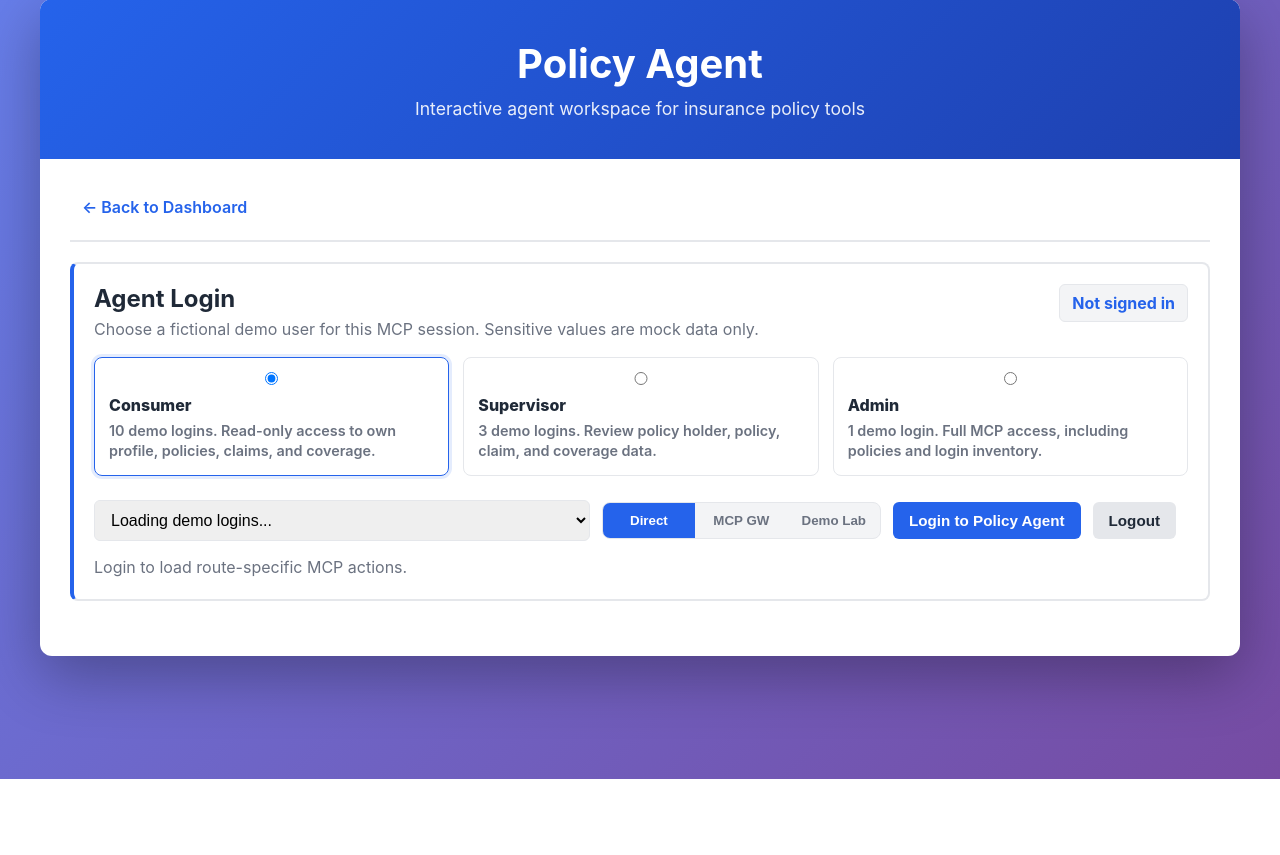
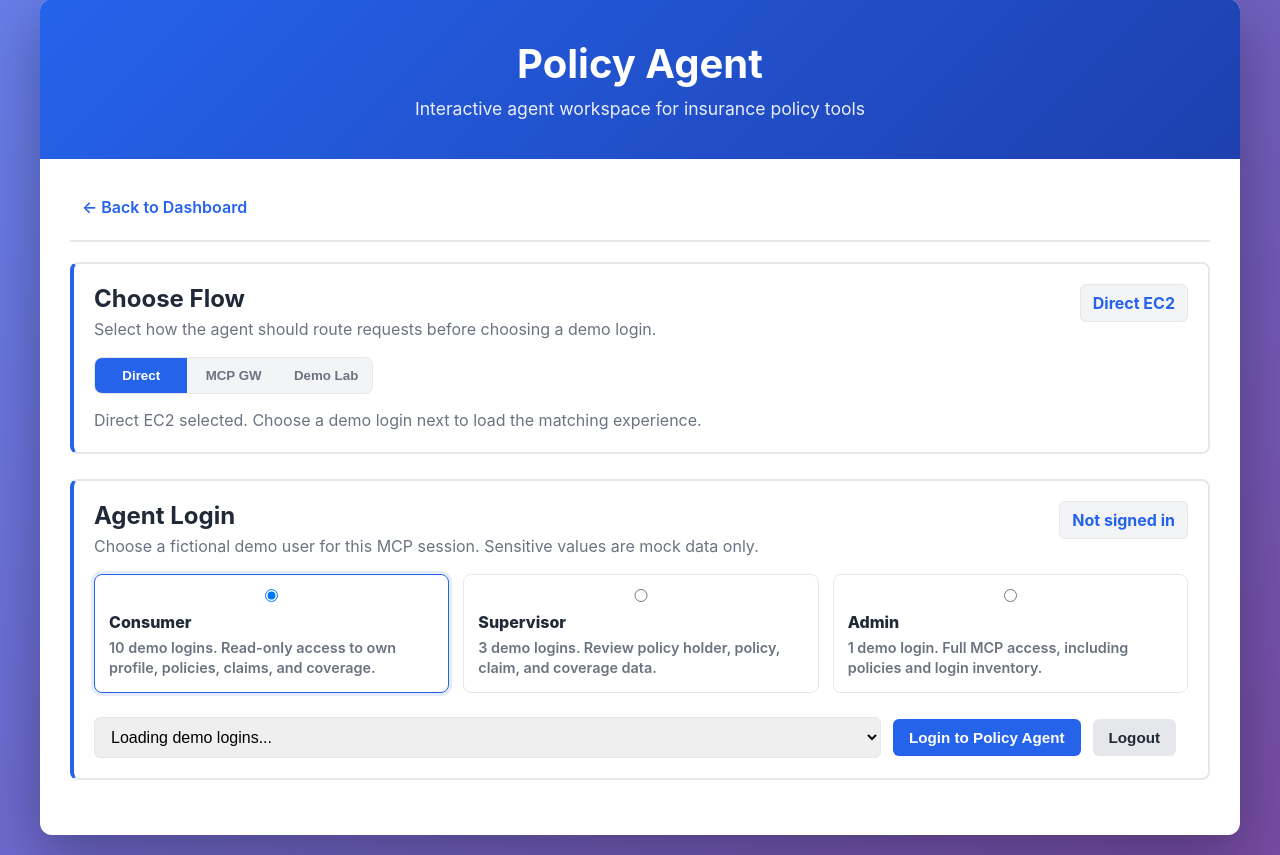
Before and after one commit to shankarmaheswaran/insurance-policy-mcp-server, a Flask app: page /agent in a window 1280 px wide. Shown: the part 21-876 px from the top of the page. Before the commit the page ends 800 px from the top, so only its background shows below. Run offline with Flask 3, Linux system fonts and the light colour scheme.

Commit message:
Move flow selection before agent login

```diff
--- a/policy-agent-ui/app.py
+++ b/policy-agent-ui/app.py
@@ -405,12 +405,7 @@ def agent_connection_check():
         f"[CONFIG] Selected route: {route_label}",
         f"[CONFIG] Selected route URL: {base_url}",
         f"[CONFIG] Selected route host/IP: {backend_host}",
-        f"[AUTH] Local UI login role: {agent_role}",
     ]
-    if agent_username:
-        logs.append(f"[AUTH] Local UI login: {agent_username}")
-    if agent_customer_id:
-        logs.append(f"[AUTH] Customer scope: {agent_customer_id}")
 
     if mode == "mcp_gateway":
         rpc_payload, status, gateway_logs = mcp_gateway_rpc("tools/list")
@@ -452,6 +447,12 @@ def agent_connection_check():
                 "error": None if connected else rpc_payload.get("error", "MCP Gateway rejected request"),
             }
         ), 200 if connected else status
+
+    logs.append(f"[AUTH] Direct mode UI login role: {agent_role}")
+    if agent_username:
+        logs.append(f"[AUTH] Direct mode UI login: {agent_username}")
+    if agent_customer_id:
+        logs.append(f"[AUTH] Customer scope: {agent_customer_id}")
 
     try:
         active_headers = {"Accept": "application/json"}
--- a/policy-agent-ui/static/test-console.css
+++ b/policy-agent-ui/static/test-console.css
@@ -30,7 +30,7 @@
     color: var(--secondary-color);
 }
 
-.role-login-section {
+.flow-selection-section {
     order: 1;
     border: 2px solid var(--border-color);
     border-left: 4px solid var(--primary-color);
@@ -40,6 +40,17 @@
     background: white;
 }
 
+.role-login-section {
+    order: 2;
+    border: 2px solid var(--border-color);
+    border-left: 4px solid var(--primary-color);
+    border-radius: 8px;
+    padding: 20px;
+    margin-bottom: 25px;
+    background: white;
+}
+
+.flow-selection-header,
 .role-login-header {
     display: flex;
     justify-content: space-between;
@@ -48,14 +59,17 @@
     margin-bottom: 18px;
 }
 
+.flow-selection-header h2,
 .role-login-header h2 {
     margin-bottom: 6px;
 }
 
+.flow-selection-header p,
 .role-login-header p {
     color: var(--text-light);
 }
 
+.active-route,
 .active-role {
     background: var(--light-bg);
     border: 1px solid var(--border-color);
@@ -105,7 +119,7 @@
 
 .role-login-actions {
     display: grid;
-    grid-template-columns: minmax(240px, 1fr) auto auto auto auto;
+    grid-template-columns: minmax(240px, 1fr) auto auto auto;
     gap: 12px;
     align-items: center;
 }
@@ -198,7 +212,7 @@
 }
 
 .connection-section {
-    order: 3;
+    order: 4;
     border: 2px solid var(--border-color);
     border-left: 4px solid var(--warning-color);
     border-radius: 8px;
@@ -313,7 +327,7 @@
 }
 
 .tool-selector-section {
-    order: 4;
+    order: 5;
     background: var(--light-bg);
     padding: 20px;
     border-radius: 8px;
@@ -332,7 +346,7 @@
 
 /* Test Area Layout */
 .test-area {
-    order: 5;
+    order: 6;
     display: grid;
     grid-template-columns: 1fr;
     gap: 22px;
@@ -584,7 +598,7 @@
 }
 
 .logs-panel {
-    order: 6;
+    order: 7;
     grid-column: 1 / -1;
     border-left: 4px solid #f59e0b;
     max-height: 400px;
@@ -830,7 +844,7 @@
 
 /* Tool Docs */
 .tool-docs-section {
-    order: 7;
+    order: 8;
     background: var(--light-bg);
     padding: 25px;
     border-radius: 8px;
@@ -909,7 +923,7 @@
 }
 
 .injection-tests-section {
-    order: 2;
+    order: 3;
     background: #fff7ed;
     border: 1px solid #fed7aa;
     border-radius: 8px;
--- a/policy-agent-ui/static/test-console.js
+++ b/policy-agent-ui/static/test-console.js
@@ -85,6 +85,7 @@ function updateConnectionModeDisplay() {
     document.getElementById("directModeButton").classList.toggle("active", connectionMode === "direct");
     document.getElementById("gatewayModeButton").classList.toggle("active", connectionMode === "mcp_gateway");
     document.getElementById("demoLabModeButton").classList.toggle("active", connectionMode === "demo_lab");
+    document.getElementById("activeRoute").textContent = getConnectionModeLabel();
     document.querySelectorAll(".gateway-only").forEach(element => {
         element.classList.toggle("hidden", connectionMode !== "mcp_gateway");
     });
@@ -123,7 +124,7 @@ function updateRouteModeItems() {
     const container = document.getElementById("routeModeItems");
     const routeLabel = getConnectionModeLabel();
     if (!isLoggedIn()) {
-        container.innerHTML = "Login to load route-specific MCP actions.";
+        container.innerHTML = `${routeLabel} selected. Choose a demo login next to load the matching experience.`;
         return;
     }
 
--- a/policy-agent-ui/templates/test-console.html
+++ b/policy-agent-ui/templates/test-console.html
@@ -19,6 +19,25 @@
             <div class="nav-links">
                 <a href="/" class="nav-link">← Back to Dashboard</a>
             </div>
+
+            <!-- Flow Selection -->
+            <section class="flow-selection-section" id="flowSelectionSection">
+                <div class="flow-selection-header">
+                    <div>
+                        <h2>Choose Flow</h2>
+                        <p>Select how the agent should route requests before choosing a demo login.</p>
+                    </div>
+                    <div class="active-route" id="activeRoute">Direct EC2</div>
+                </div>
+                <div class="route-toggle" role="group" aria-label="MCP route mode">
+                    <button type="button" id="directModeButton" class="route-toggle-button active" onclick="setConnectionMode('direct')">Direct</button>
+                    <button type="button" id="gatewayModeButton" class="route-toggle-button" onclick="setConnectionMode('mcp_gateway')">MCP GW</button>
+                    <button type="button" id="demoLabModeButton" class="route-toggle-button" onclick="setConnectionMode('demo_lab')">Demo Lab</button>
+                </div>
+                <div id="routeModeItems" class="route-mode-items">
+                    Direct mode uses the EC2 MCP backend. MCP GW mode uses YAML credentials to reach the Palo Alto / Portkey MCP Gateway. Demo Lab shows firewall validation scenarios.
+                </div>
+            </section>
 
             <!-- Role Login -->
             <section class="role-login-section" id="roleLoginSection">
@@ -50,17 +69,9 @@
                     <select id="loginSelector" class="input-field" onchange="handleLoginSelection()">
                         <option value="">Loading demo logins...</option>
                     </select>
-                    <div class="route-toggle" role="group" aria-label="MCP route mode">
-                        <button type="button" id="directModeButton" class="route-toggle-button active" onclick="setConnectionMode('direct')">Direct</button>
-                        <button type="button" id="gatewayModeButton" class="route-toggle-button" onclick="setConnectionMode('mcp_gateway')">MCP GW</button>
-                        <button type="button" id="demoLabModeButton" class="route-toggle-button" onclick="setConnectionMode('demo_lab')">Demo Lab</button>
-                    </div>
                     <button onclick="loginAgent()" class="btn btn-primary">Login to Policy Agent</button>
                     <button onclick="showPersonalInfoInOutput()" class="btn btn-secondary agent-protected hidden">Personal Information</button>
                     <button onclick="logoutAgent()" class="btn btn-secondary">Logout</button>
-                </div>
-                <div id="routeModeItems" class="route-mode-items">
-                    Direct mode uses the EC2 MCP backend. MCP GW mode uses actions returned by the Palo Alto / Portkey MCP Gateway.
                 </div>
             </section>
 
```
